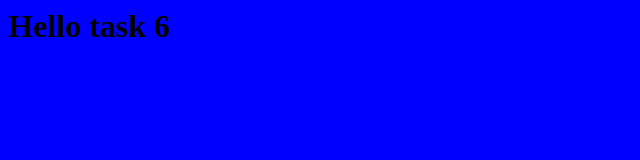
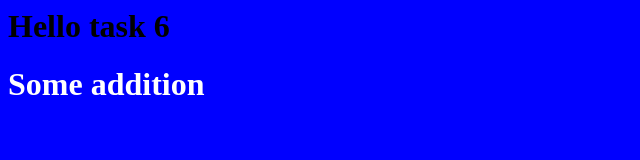
Before and after one commit to B0-141432/MyRR_BAI, a plain HTML site: page index.html in a window 1280 px wide. Shown: the whole page, without its empty margins (0-640 px from the left). Drawn offline with Linux system fonts and the light colour scheme.

Commit message:
new text line

```diff
--- a/index.html
+++ b/index.html
@@ -1,3 +1,5 @@
 
 <link rel="stylesheet" href="style.css">
 <h1>Hello task 6</h1>
+
+<h1 style="color:white;">Some addition</h1>
```
